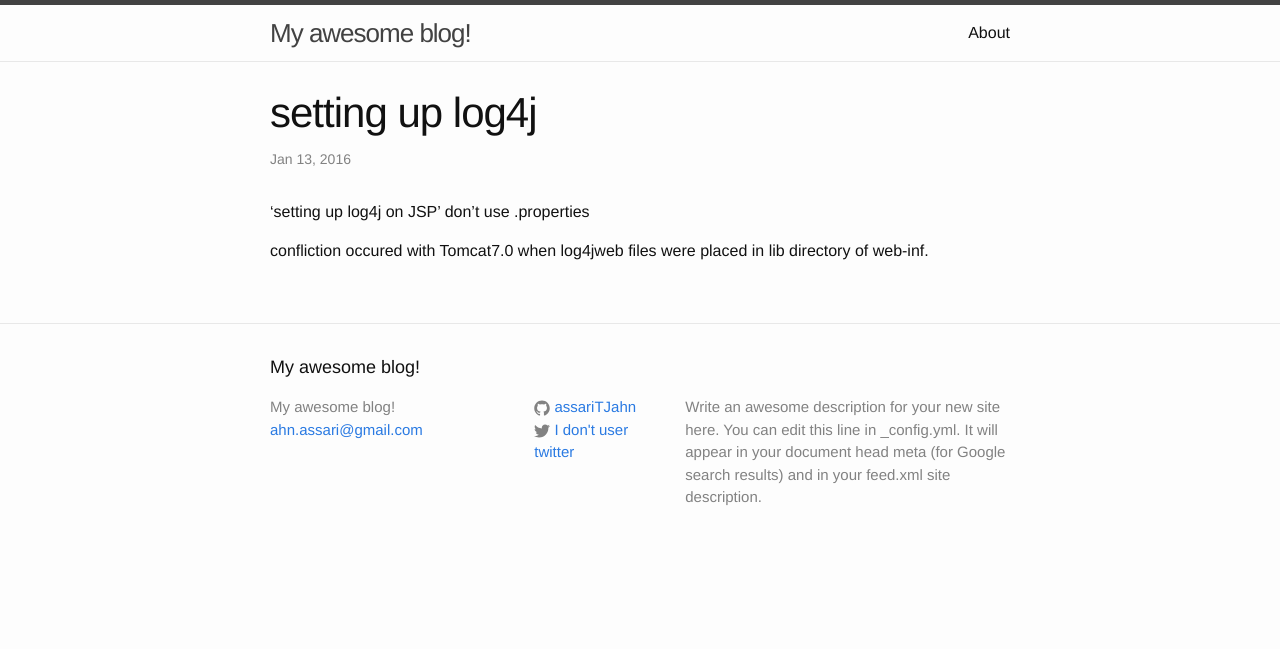
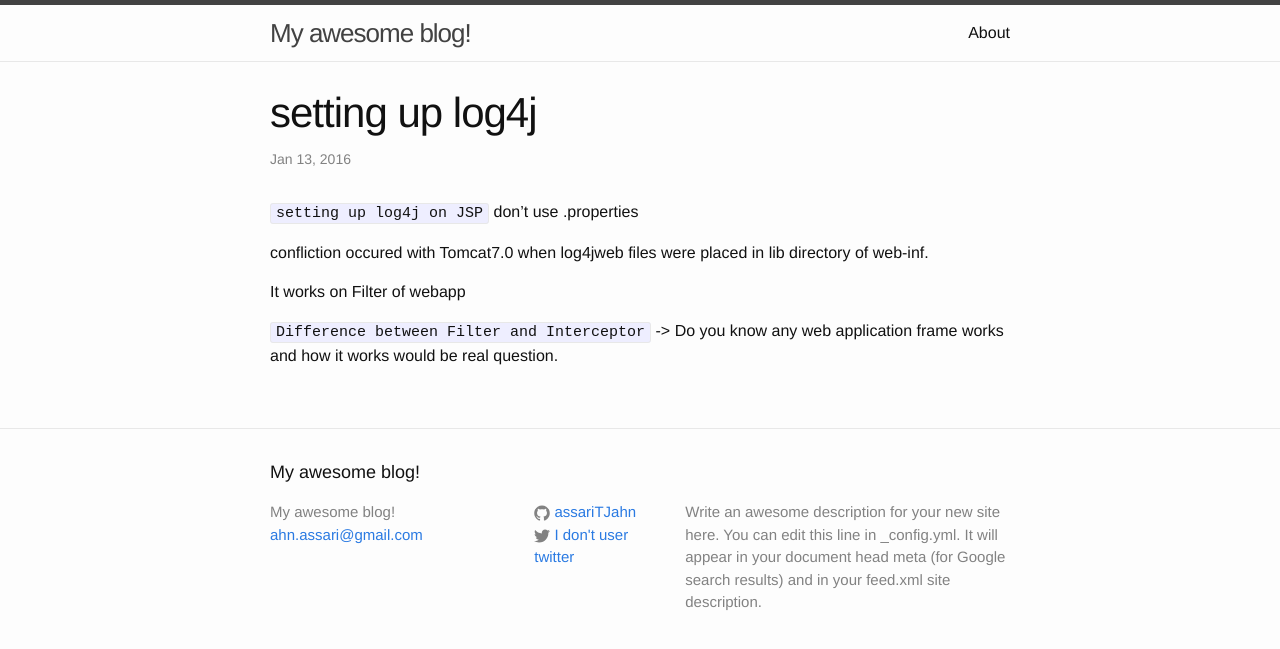
Before and after one commit to assariTJahn/assariTJahn.github.io, a Jekyll site: the page built from _posts/2016-01-13-worklog.markdown, in a window 1280 px wide. Shown: the top 649 px of the page. Built offline with Jekyll 4.4.1, drawn with Linux system fonts in a browser that asks for light colours.

Commit message:
Update 2016-01-13-worklog.markdown

```diff
--- a/_posts/2016-01-13-worklog.markdown
+++ b/_posts/2016-01-13-worklog.markdown
@@ -4,7 +4,12 @@ title: "setting up log4j"
 date: 2016-01-13 22:11:58
 categories: jekyll update
 ---
-'setting up log4j on JSP'
+`setting up log4j on JSP`
 don't use .properties
 
 confliction occured with Tomcat7.0 when log4jweb files were placed in lib directory of web-inf.
+
+It works on Filter of webapp
+
+`Difference between Filter and Interceptor`
+-> Do you know any web application frame works and how it works would be real question.
```
